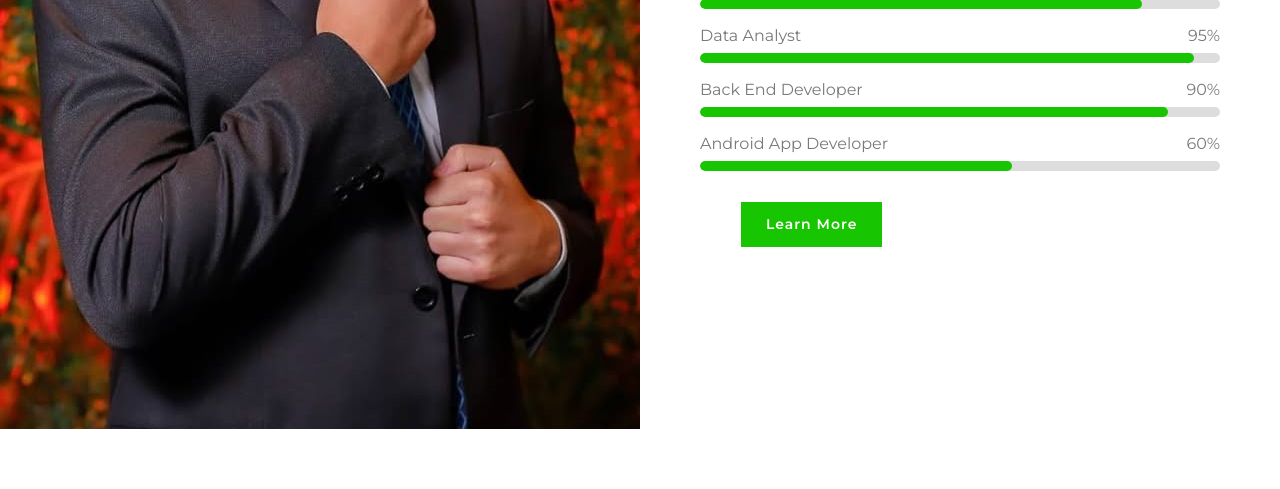
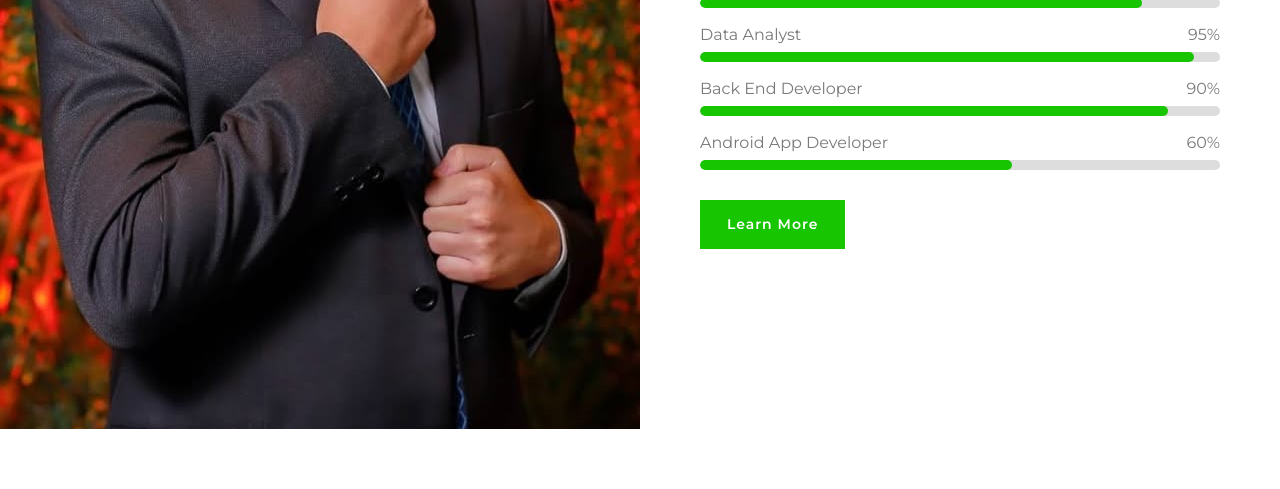
Before and after one commit to Arthurmp07/Portifolio, a PHP site: page / in a window 1280 px wide. Shown: the part 1383-1872 px from the top of the page. Run offline with PHP 8.4, Linux system fonts and the light colour scheme; some libraries are stand-ins or nearby versions.

Commit message:
Update style.css

```diff
--- a/css/style.css
+++ b/css/style.css
@@ -1055,7 +1055,7 @@
     left: 40px;
 }
 
-.btn {
+.contact .btn {
     border: 1px solid white;
     position: relative;
     left: 40px;
```
